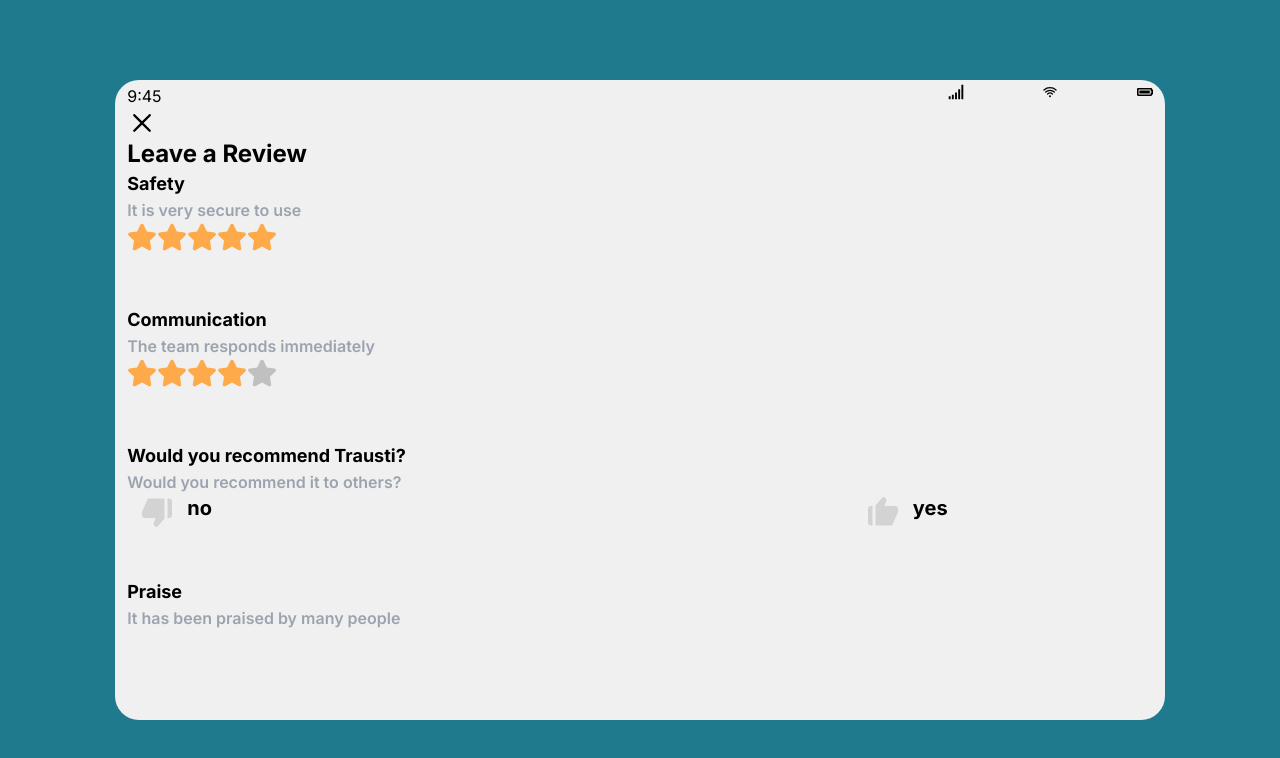
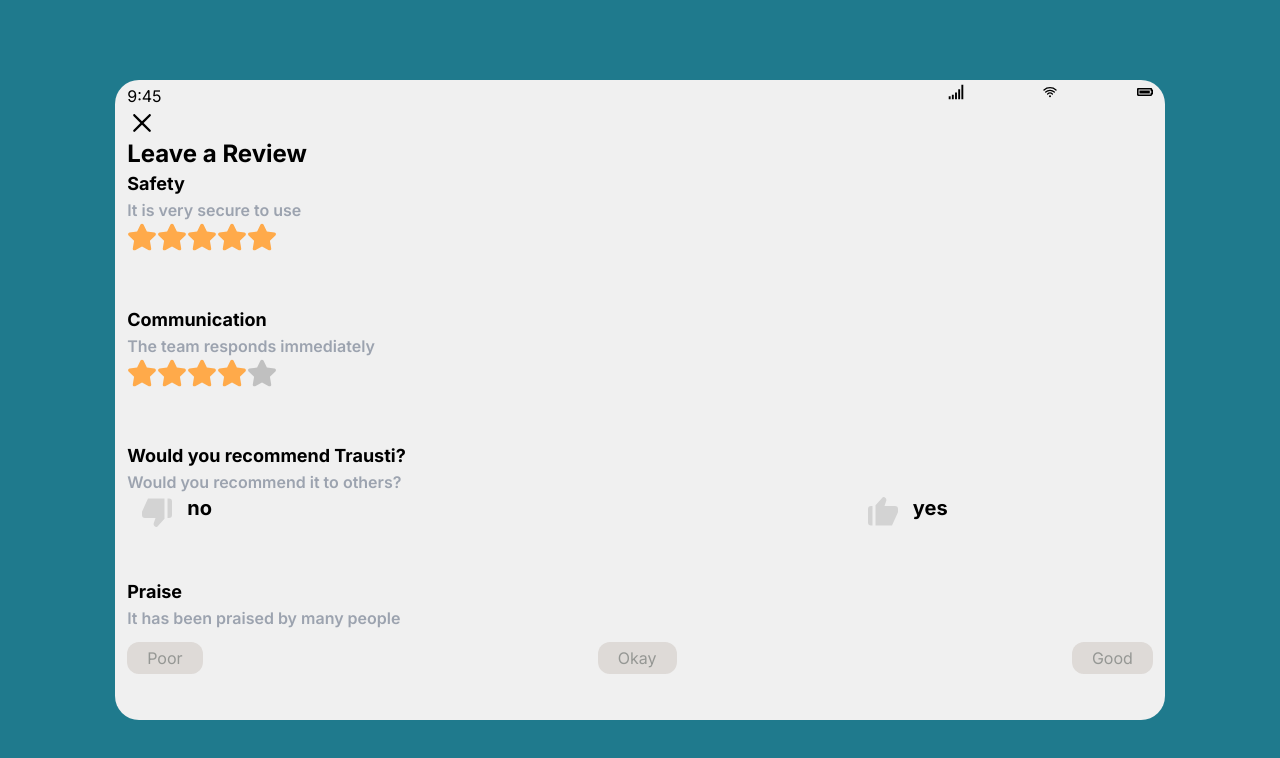
Before and after one commit to akash-panthri/ayuvya_mobile_view, a Next.js app: page / in a window 1280 px wide. Shown: the top 758 px of the page. Built offline with nearby package versions, Linux system fonts and the light colour scheme.

Commit message:
First Draft

```diff
--- a/src/components/PraiseButton.jsx
+++ b/src/components/PraiseButton.jsx
@@ -1,10 +1,8 @@
-"use client"
-import React,{useState} from 'react'
 
-export default function PraiseButton({option}) {
-    const [buttonClicked , setButtonClicked] = useState(false)
+import React from 'react'
+
+export default function PraiseButton({praiseOpt , buttonClicked , setButtonClicked}) {
   return (
-    <div className={`${buttonClicked? 'bg-[#a8ebbf] text-[#959794]': 'bg-[#dedad7] text-[#508760]'}`} onClick={()=> setButtonClicked(true)}>{option}</div>
+    <div className={`${buttonClicked === praiseOpt.option ? 'bg-[#a8ebbf] text-[#508760]': 'bg-[#dedad7] text-[#959794]'} py-1 px-5 rounded-xl`} onClick={()=> setButtonClicked(praiseOpt.option)}>{praiseOpt.option}</div>
   )
 }
-// #508760
--- a/src/components/PraiseSection.jsx
+++ b/src/components/PraiseSection.jsx
@@ -1,11 +1,15 @@
-import React from 'react'
+"use client"
+import React,{useState} from 'react'
 import PraiseButton from './PraiseButton'
 
 export default function PraiseSection({praiseOption}) {
+  const [buttonClicked , setButtonClicked] = useState("")
   return (
-    <div className='flex flex-row'>
+    <div className='flex flex-row justify-between py-3'>
+
     {praiseOption.map(praiseOpt=>{
-        <PraiseButton key={praiseOpt.id} option={praiseOpt.option} />
+
+       return <PraiseButton key={praiseOpt.id} praiseOpt={praiseOpt} buttonClicked={buttonClicked}  setButtonClicked={setButtonClicked} />
     })}
     </div>
   )
```
